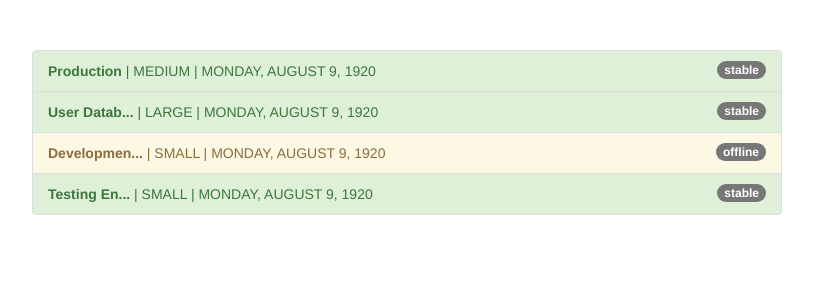
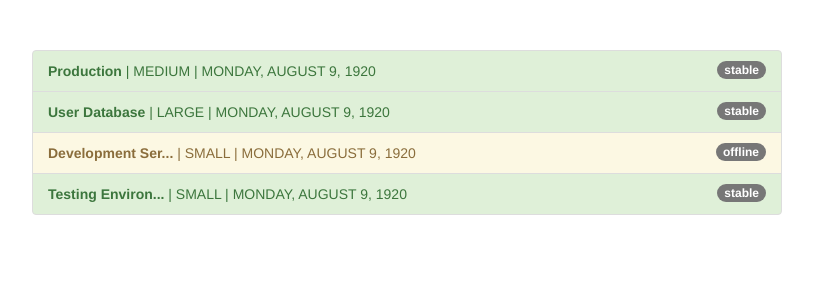
Before and after one commit to AbdallahAbuHaltam/pipes, an Angular app: page / in a window 1280 px wide. Shown: the top 300 px of the page, without its empty margins (233-1046 px from the left). Built offline with nearby package versions, Linux system fonts and the light colour scheme.

Commit message:
Parameterize CUSTOM pipes

```diff
--- a/src/app/app.component.html
+++ b/src/app/app.component.html
@@ -10,7 +10,7 @@
             class="badge">
             {{ server.status }}
           </span>
-          <strong>{{ server.name | shorten }}</strong> | {{ server.instanceType | uppercase }} | {{ server.started | date:'fullDate' | uppercase }}
+          <strong>{{ server.name | shorten:'15' }}</strong> | {{ server.instanceType | uppercase }} | {{ server.started | date:'fullDate' | uppercase }}
         </li>
       </ul>
     </div>
--- a/src/app/shorten.pipe.ts
+++ b/src/app/shorten.pipe.ts
@@ -4,9 +4,9 @@ import { Pipe, PipeTransform } from "@angular/core";
     name: 'shorten'
 })
 export class ShortenPipe implements PipeTransform {
-    transform(value: any) {
-        if (value.length > 10) {
-            return value.substr(0, 10) + '...';
+    transform(value: any,limit:number) {
+        if (value.length > limit) {
+            return value.substr(0, limit) + '...';
         }
         return value;
     }
```
